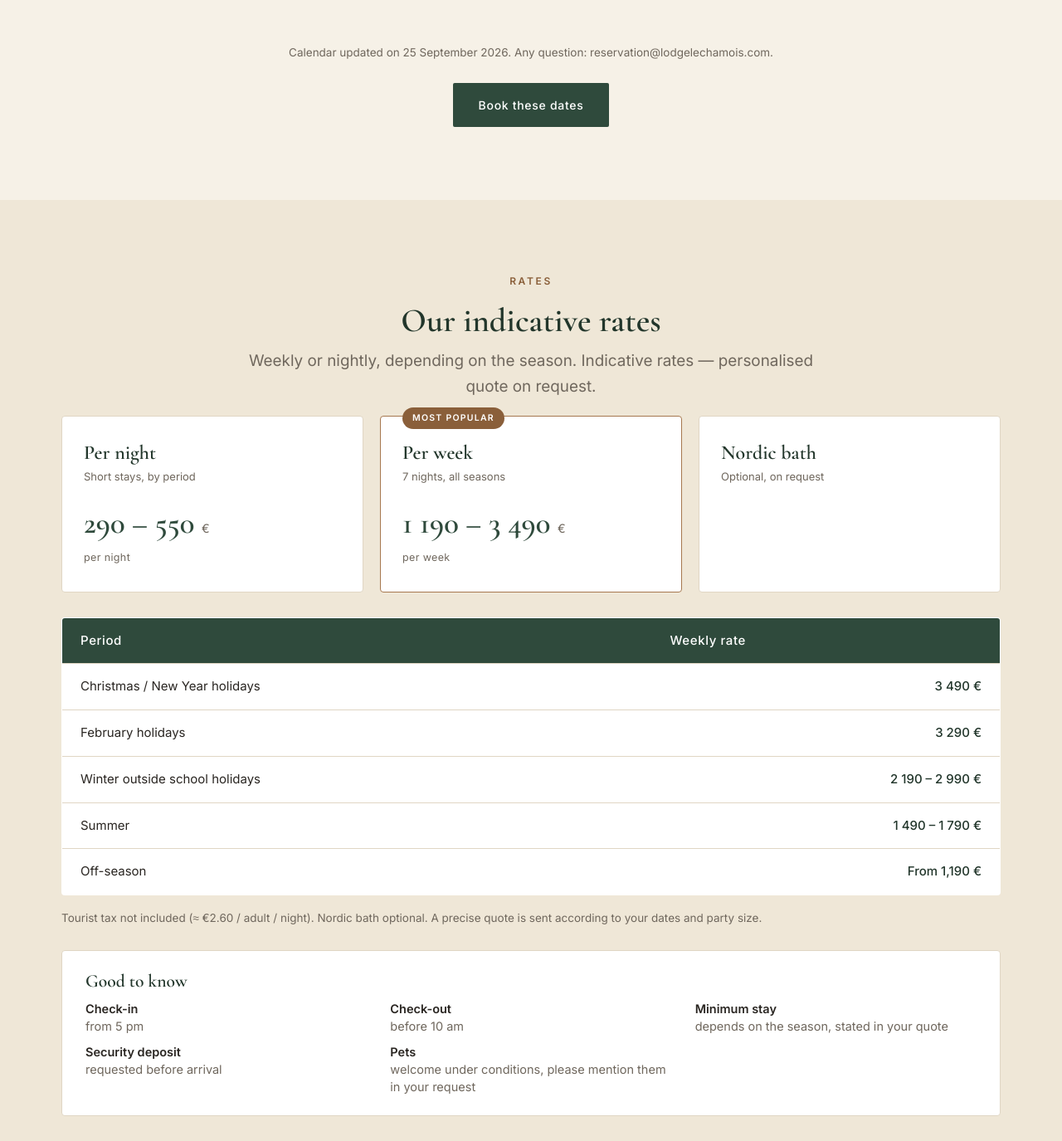
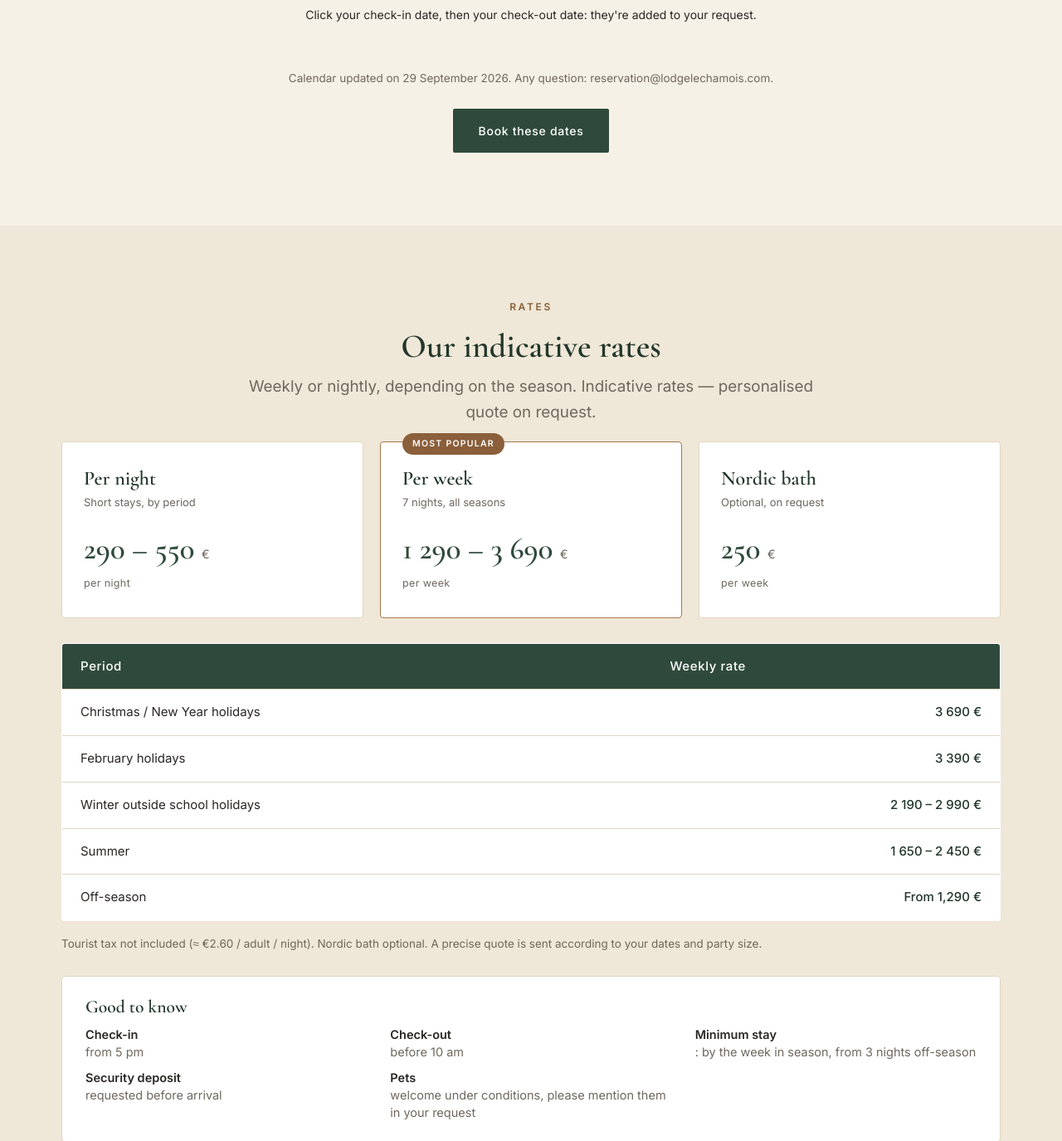
Before and after one commit to alexgiraud1203/lodge-le-chamois, a plain HTML site: page en/index.html in a window 1280 px wide. Shown: the part 4747-6122 px from the top of the page at 83% size. Drawn offline with nearby package versions, Linux system fonts and the light colour scheme.

Commit message:
Page EN regeneree depuis index.html

```diff
--- a/en/index.html
+++ b/en/index.html
@@ -472,7 +472,7 @@ html[lang="fr"] .en-only{display:none}
 <div class="center" style="max-width:720px">
 <p class="eyebrow" data-en="Calendar" data-fr="Calendrier">Calendar</p>
 <h2 data-en="Availability" data-fr="Disponibilités">Availability</h2>
-<p class="lead center" data-en="Pick your dates and we'll confirm availability and price within 24 hours." data-fr="Choisissez vos dates : nous vous confirmons la disponibilité et le tarif sous 24 h.">Pick your dates and we'll confirm availability and price within 24 hours.</p>
+<p class="lead center" data-en="Pick your dates and we'll confirm availability and price within 24 hours. In season, the apartment is let by the week; off-season, from 3 nights." data-fr="Choisissez vos dates : nous vous confirmons la disponibilité et le tarif sous 24 h. En saison, la location se fait à la semaine ; hors saison, à partir de 3 nuits.">Pick your dates and we'll confirm availability and price within 24 hours. In season, the apartment is let by the week; off-season, from 3 nights.</p>
 </div>
 <div class="cal-legend">
 <span><i class="dot free"></i> <span data-en="Available" data-fr="Disponible">Available</span></span>
@@ -506,22 +506,24 @@ html[lang="fr"] .en-only{display:none}
 <span class="tag" data-en="Most popular" data-fr="Le plus demandé">Most popular</span>
 <h4 aria-level="3" data-en="Per week" data-fr="À la semaine">Per week</h4>
 <p class="season" data-en="7 nights, all seasons" data-fr="7 nuits, toutes saisons">7 nights, all seasons</p>
-<div class="amount">1 190 – 3 490 <small>€</small></div>
+<div class="amount">1 290 – 3 690 <small>€</small></div>
 <div class="per" data-en="per week" data-fr="par semaine">per week</div>
 </div>
 <div class="price-card">
 <h4 aria-level="3" data-en="Nordic bath" data-fr="Bain nordique">Nordic bath</h4>
 <p class="season" data-en="Optional, on request" data-fr="En option, sur demande">Optional, on request</p>
+<div class="amount">250 <small>€</small></div>
+<div class="per" data-en="per week" data-fr="par semaine">per week</div>
 </div>
 </div>
 <table class="price-table">
 <thead><tr><th data-en="Period" data-fr="Période">Period</th><th data-en="Weekly rate" data-fr="Tarif semaine">Weekly rate</th></tr></thead>
 <tbody>
-<tr><td data-en="Christmas / New Year holidays" data-fr="Vacances de Noël / Nouvel An">Christmas / New Year holidays</td><td>3 490 €</td></tr>
-<tr><td data-en="February holidays" data-fr="Vacances de février">February holidays</td><td>3 290 €</td></tr>
+<tr><td data-en="Christmas / New Year holidays" data-fr="Vacances de Noël / Nouvel An">Christmas / New Year holidays</td><td>3 690 €</td></tr>
+<tr><td data-en="February holidays" data-fr="Vacances de février">February holidays</td><td>3 390 €</td></tr>
 <tr><td data-en="Winter outside school holidays" data-fr="Hiver hors vacances scolaires">Winter outside school holidays</td><td>2 190 – 2 990 €</td></tr>
-<tr><td data-en="Summer" data-fr="Été">Summer</td><td>1 490 – 1 790 €</td></tr>
-<tr><td data-en="Off-season" data-fr="Hors saison">Off-season</td><td data-en="From 1,190 €" data-fr="À partir de 1 190 €">From 1,190 €</td></tr>
+<tr><td data-en="Summer" data-fr="Été">Summer</td><td>1 650 – 2 450 €</td></tr>
+<tr><td data-en="Off-season" data-fr="Hors saison">Off-season</td><td data-en="From 1,290 €" data-fr="À partir de 1 290 €">From 1,290 €</td></tr>
 </tbody>
 </table>
 <p class="price-note" data-en="Tourist tax not included (≈ €2.60 / adult / night). Nordic bath optional. A precise quote is sent according to your dates and party size." data-fr="Taxe de séjour en sus (≈ 2,60 € / adulte / nuit). Bain nordique en option. Un devis précis vous est adressé selon vos dates et le nombre de personnes.">Tourist tax not included (≈ €2.60 / adult / night). Nordic bath optional. A precise quote is sent according to your dates and party size.</p>
@@ -530,7 +532,7 @@ html[lang="fr"] .en-only{display:none}
 <ul>
 <li data-en="&lt;b&gt;Check-in&lt;/b&gt; from 5 pm" data-fr="&lt;b&gt;Arrivée&lt;/b&gt; à partir de 17h"><b>Check-in</b> from 5 pm</li>
 <li data-en="&lt;b&gt;Check-out&lt;/b&gt; before 10 am" data-fr="&lt;b&gt;Départ&lt;/b&gt; avant 10h"><b>Check-out</b> before 10 am</li>
-<li data-en="&lt;b&gt;Minimum stay&lt;/b&gt; depends on the season, stated in your quote" data-fr="&lt;b&gt;Durée minimale&lt;/b&gt; selon la saison, précisée dans le devis"><b>Minimum stay</b> depends on the season, stated in your quote</li>
+<li data-en="&lt;b&gt;Minimum stay&lt;/b&gt;: by the week in season, from 3 nights off-season" data-fr="&lt;b&gt;Durée minimale&lt;/b&gt; : à la semaine en saison, à partir de 3 nuits hors saison"><b>Minimum stay</b>: by the week in season, from 3 nights off-season</li>
 <li data-en="&lt;b&gt;Security deposit&lt;/b&gt; requested before arrival" data-fr="&lt;b&gt;Caution&lt;/b&gt; demandée avant l'arrivée"><b>Security deposit</b> requested before arrival</li>
 <li data-en="&lt;b&gt;Pets&lt;/b&gt; welcome under conditions, please mention them in your request" data-fr="&lt;b&gt;Animaux&lt;/b&gt; acceptés sous conditions, à préciser lors de la demande"><b>Pets</b> welcome under conditions, please mention them in your request</li>
 </ul>
@@ -783,7 +785,7 @@ const PHOTOS=[
    status : 'booked' (réservé) ou 'option' (en attente).
    Le calendrier démarre automatiquement au mois courant.            */
 const CAL_CONFIG={
-  updated:'2026-09-25',            // date de dernière synchro depuis l'Excel de pilotage (à mettre à jour à chaque synchro)
+  updated:'2026-09-29',            // date de dernière synchro depuis l'Excel de pilotage (à mettre à jour à chaque synchro)
   monthsToShow:12,                 // nb de mois affichés à partir du mois courant
   ranges:[
     /* --- Été / automne 2026 --- */
@@ -795,13 +797,14 @@ const CAL_CONFIG={
     /* --- Fermeture automne 2026 (demande Alexandre 25/09) --- */
     {start:'2026-10-31', end:'2026-11-06', status:'booked'},
     /* --- Hiver 2026-2027 --- */
-    {start:'2026-12-16', end:'2026-12-23', status:'booked'},
+    {start:'2026-12-18', end:'2026-12-23', status:'booked'},
     {start:'2026-12-23', end:'2027-01-02', status:'booked'},
     {start:'2027-01-02', end:'2027-01-09', status:'booked'},
     {start:'2027-01-13', end:'2027-01-17', status:'booked'},
     {start:'2027-01-30', end:'2027-02-06', status:'booked'},
     {start:'2027-02-06', end:'2027-02-13', status:'booked'},
     {start:'2027-02-13', end:'2027-02-20', status:'booked'},
+    {start:'2027-02-20', end:'2027-02-27', status:'booked'},
     {start:'2027-02-27', end:'2027-03-06', status:'booked'}
   ]
 };
```
